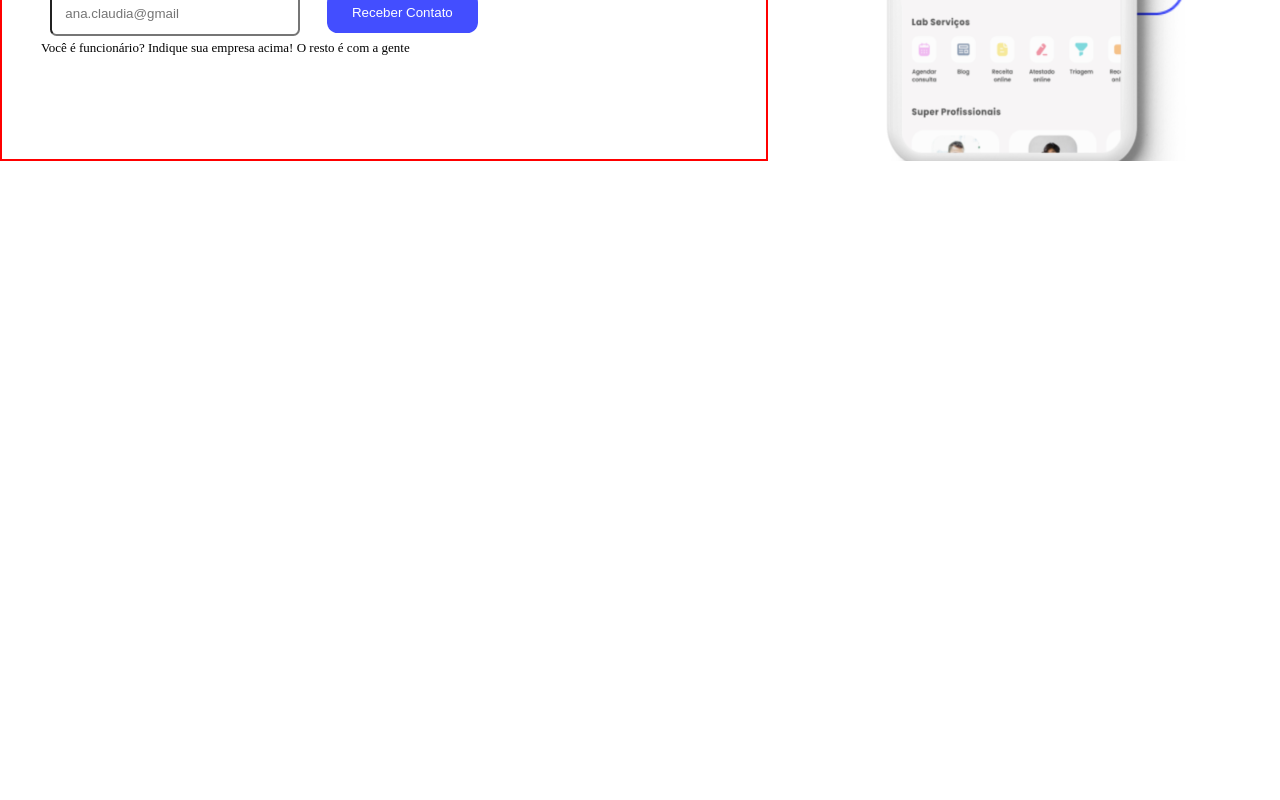
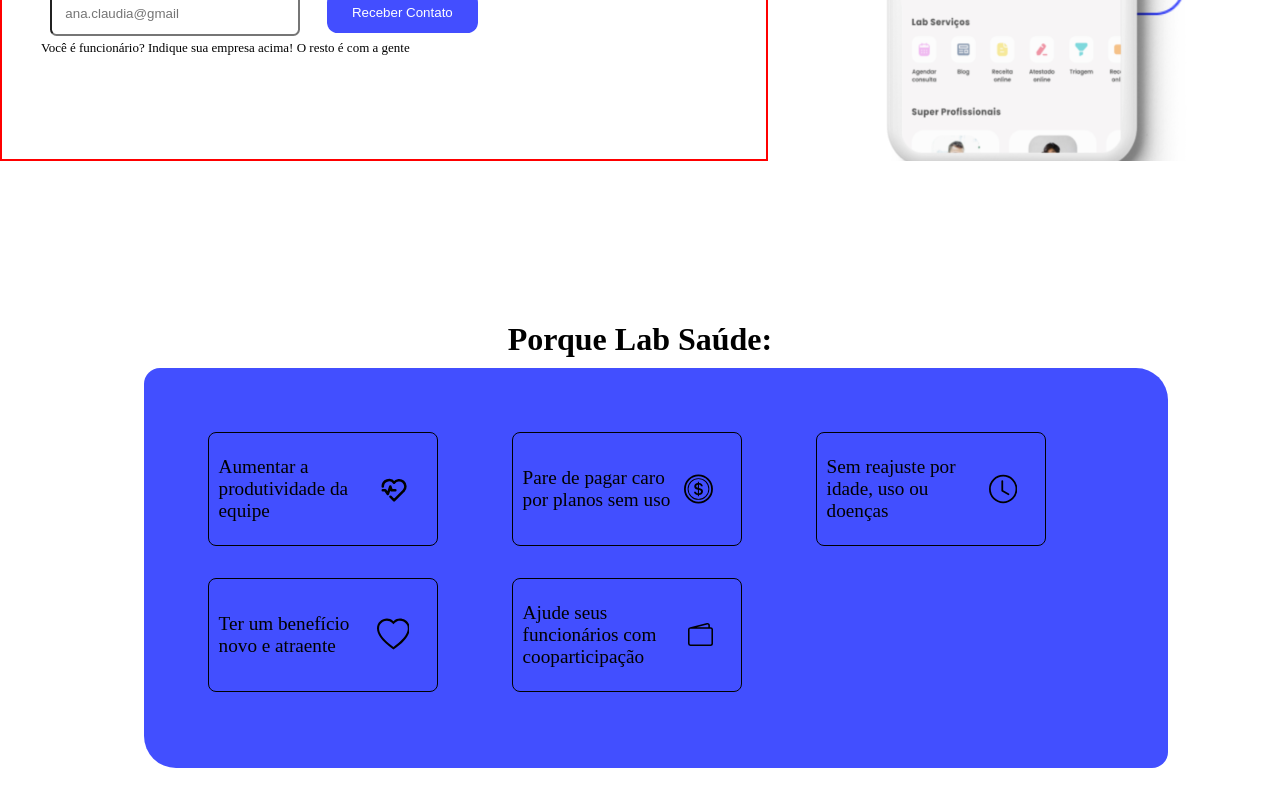
Before and after one commit to MrGhostsnow/labsaude_test, a React (Create React App) app: page / in a window 1280 px wide. Shown: the part 548-1348 px from the top of the page. Before the commit the page ends 800 px from the top, so only its background shows below. Built offline with nearby package versions, Linux system fonts and the light colour scheme.

Commit message:
CardMotivos

```diff
--- a/package.json
+++ b/package.json
@@ -8,6 +8,7 @@
     "@testing-library/user-event": "^13.5.0",
     "react": "^18.2.0",
     "react-dom": "^18.2.0",
+    "react-icons": "^4.4.0",
     "react-scripts": "5.0.1",
     "web-vitals": "^2.1.4"
   },
--- /dev/null
+++ b/src/components/CardsMotivos/CardsMotivos.css
@@ -0,0 +1,78 @@
+.titulo{
+    display: flex;
+    justify-content: center;
+    align-items: center;
+    margin-top: 5em;
+}
+
+.containerCardsMotivos{
+    display: flexbox;
+    flex-flow: column;
+    columns: 3;
+    flex-wrap: wrap;
+    justify-content: center;
+    align-items: center;
+    width: 80%;
+    margin-top:  0.6em;
+    margin-left: 9em;
+    margin-bottom: 2em;
+    height: 25em;
+    padding: 4em;
+    border-radius: 1em 2em;
+    background-color: rgb(66, 79, 255);
+    box-shadow: rgba(0, 0, 0, 0.4) 0px 2px 4px, rgba(0, 0, 0, 0.3) 0px 7px 13px -3px, rgba(0, 0, 0, 0.2) 0px -3px 0px inset;
+    animation: pulse 2s infinite;
+}
+
+.pulse:hover {
+    animation: none;
+  }
+
+  @-webkit-keyframes pulse {
+    0% {
+      -webkit-box-shadow: 0 0 0 0 rgb(66, 79, 255);
+    }
+    70% {
+        -webkit-box-shadow: 0 0 0 10px rgba(204,169,44, 0);
+    }
+    100% {
+        -webkit-box-shadow: 0 0 0 0 rgba(204,169,44, 0);
+    }
+  }
+  @keyframes pulse {
+    0% {
+      -moz-box-shadow: 0 0 0 0 rgb(66, 79, 255);
+      box-shadow: 0 0 0 0 rgb(66, 79, 255);
+    }
+    70% {
+        -moz-box-shadow: 0 0 0 10px rgba(204,169,44, 0);
+        box-shadow: 0 0 0 10px rgba(204,169,44, 0);
+    }
+    100% {
+        -moz-box-shadow: 0 0 0 0 rgba(204,169,44, 0);
+        box-shadow: 0 0 0 0 rgba(204,169,44, 0);
+    }
+  }
+
+.cardMotivo{
+    display: flex;
+    align-items: center;
+    width: 80%;
+    height: 3em;
+    padding: 3.5em 0;
+    margin-bottom: 2em;
+    align-content: center;
+    border: 1px solid black;
+    border-radius: 0.5em;
+}
+
+.cardMotivo p{
+    font-size: larger;
+    padding: 0.5em;
+}
+
+.icon{
+    display: flex;
+    font-size: 3.5em;
+    margin-right: 0.5em;
+}
--- /dev/null
+++ b/src/components/CardsMotivos/CardsMotivos.jsx
@@ -0,0 +1,35 @@
+import './CardsMotivos.css'
+import {BsCoin, BsClock, BsHeart, BsWallet2} from 'react-icons/bs'
+import {TbHeartbeat} from 'react-icons/tb'
+
+function CardsMotivos() {
+  return (
+    <>
+    <h1 className='titulo'>Porque Lab Saúde:</h1>
+    <div className='containerCardsMotivos'>
+        <div className='cardMotivo'>
+            <p>Aumentar a produtividade da equipe</p>
+            <TbHeartbeat className='icon'/>
+        </div>
+        <div className='cardMotivo'>
+            <p>Ter um benefício novo e atraente</p>
+            <BsHeart className='icon' />
+        </div>
+        <div className='cardMotivo'>
+            <p>Pare de pagar caro por planos sem uso</p>
+            <BsCoin className='icon'/>
+        </div>
+        <div className='cardMotivo'>
+            <p>Ajude seus funcionários com cooparticipação</p>
+            <BsWallet2 className='icon' />
+        </div>
+        <div className='cardMotivo'>
+            <p>Sem reajuste por idade, uso ou doenças</p>
+            <BsClock className='icon'/>
+        </div>
+    </div>
+    </>
+  )
+}
+
+export default CardsMotivos
--- a/src/views/Empresas/Empresas.jsx
+++ b/src/views/Empresas/Empresas.jsx
@@ -1,4 +1,5 @@
 import Button from '../../components/Button/Button'
+import CardsMotivos from '../../components/CardsMotivos/CardsMotivos'
 import FormEnvio from '../../components/FormEnvio/FormEnvio'
 import './Empresas.css'
 
@@ -23,6 +24,7 @@ function Empresas() {
             </section>
             <img src="./assets/images/banner-left-image.svg" alt="" />
         </div>
+        <CardsMotivos/>
     </div>
   )
 }
```
Also changed, not shown: 1 other file (tests, documents, lock files or other folders).
